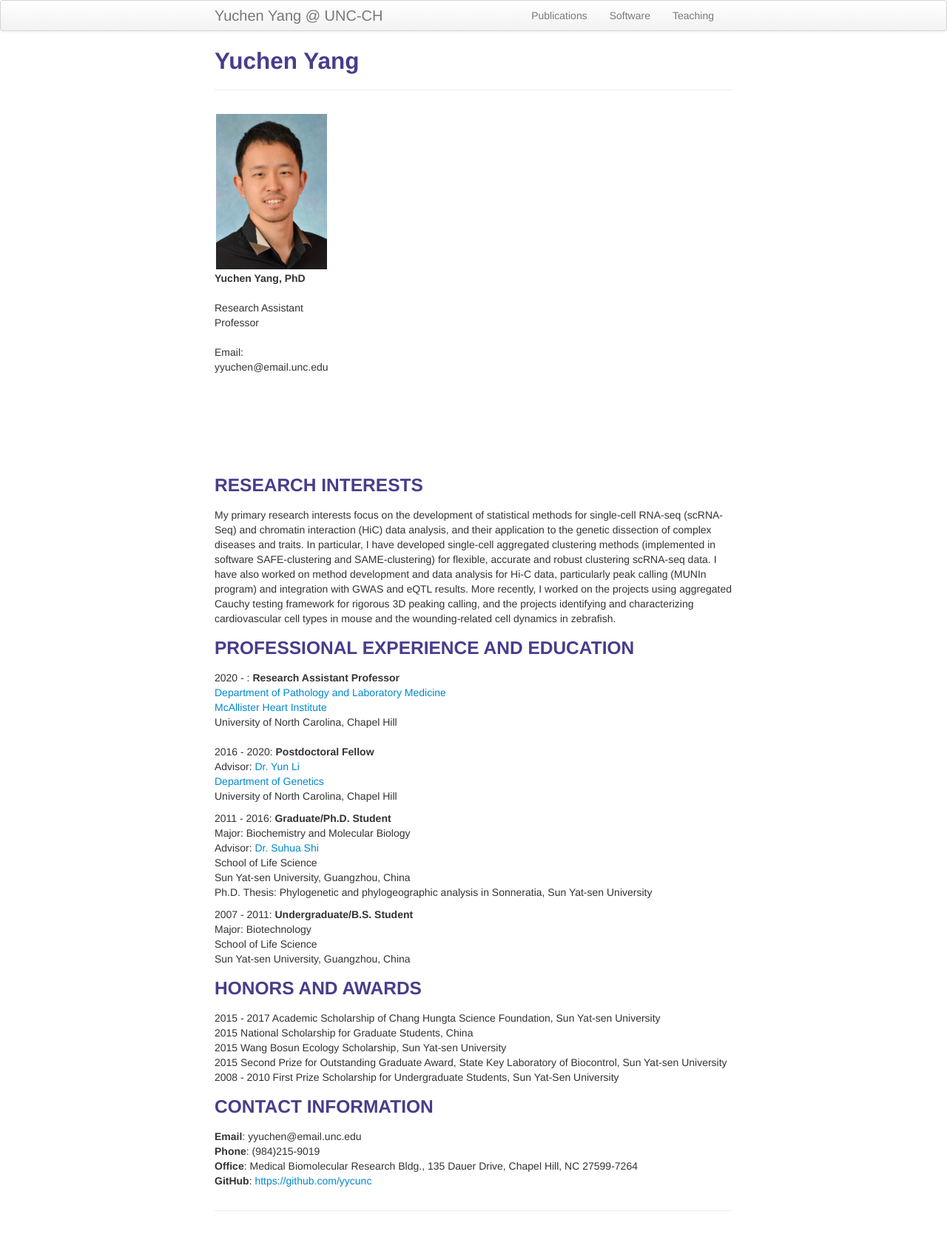
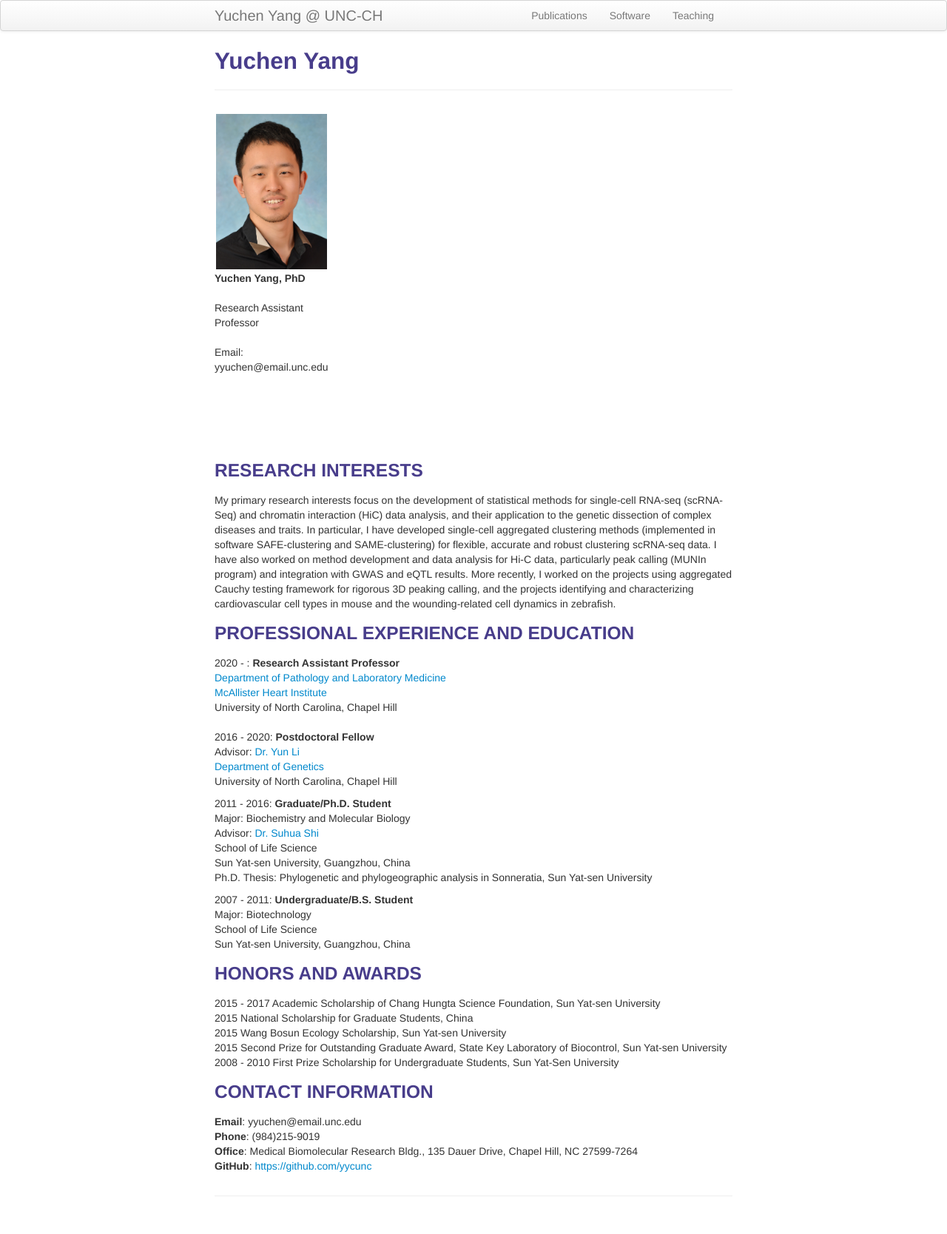
Before and after one commit to yycunc/yycunc.github.io, a Jekyll site: the page built from index.md, in a window 1280 px wide. Shown: the whole page at 74% size. Built offline with Jekyll 4.4.1, drawn with Linux system fonts in a browser that asks for light colours.

Commit message:
Update index.md

```diff
--- a/index.md
+++ b/index.md
@@ -14,7 +14,7 @@ title: Yuchen Yang
             Email: yyuchen@email.unc.edu<br/><br/>
         </div>
     </div>
-</div><br/><br/><br/><br/><br/>
+</div><br/><br/><br/><br/>
 
 
 ### RESEARCH INTERESTS
```
